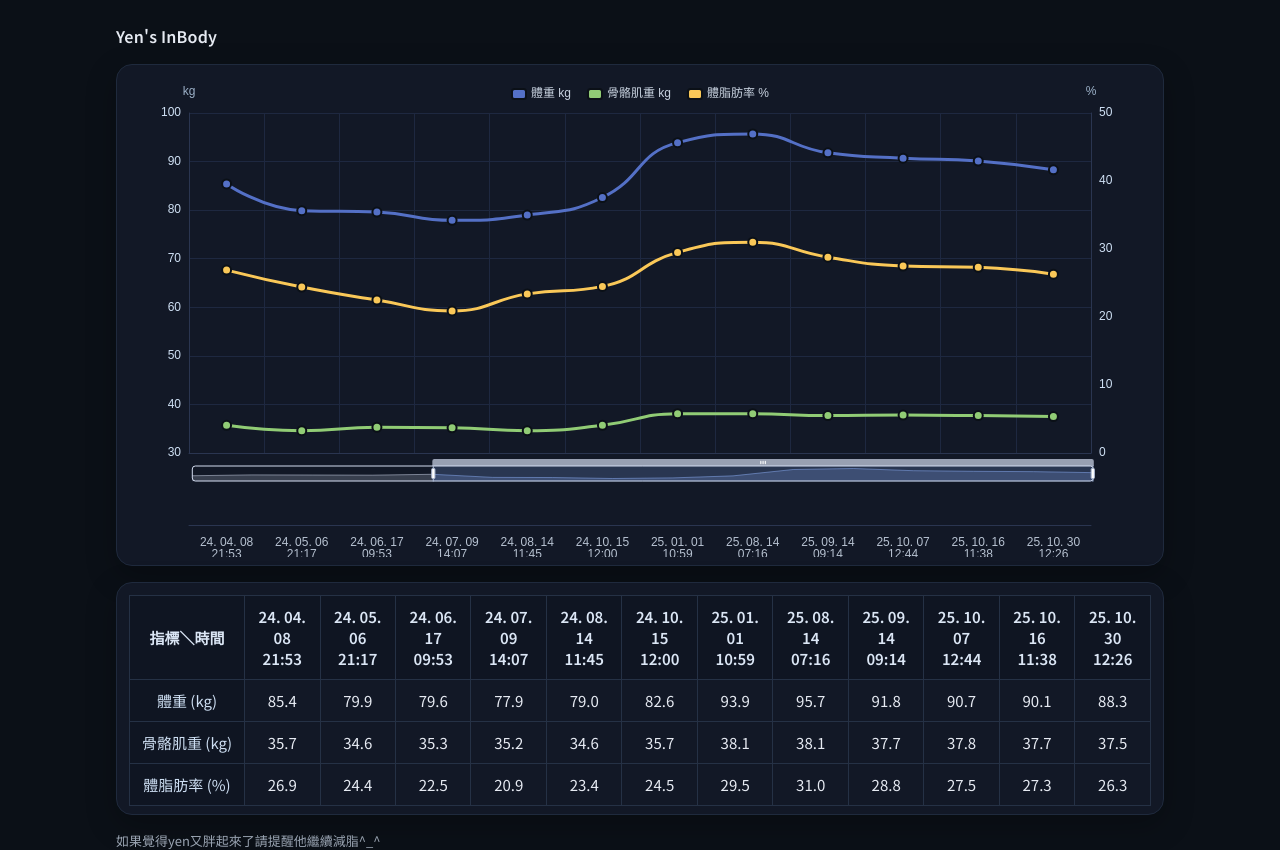
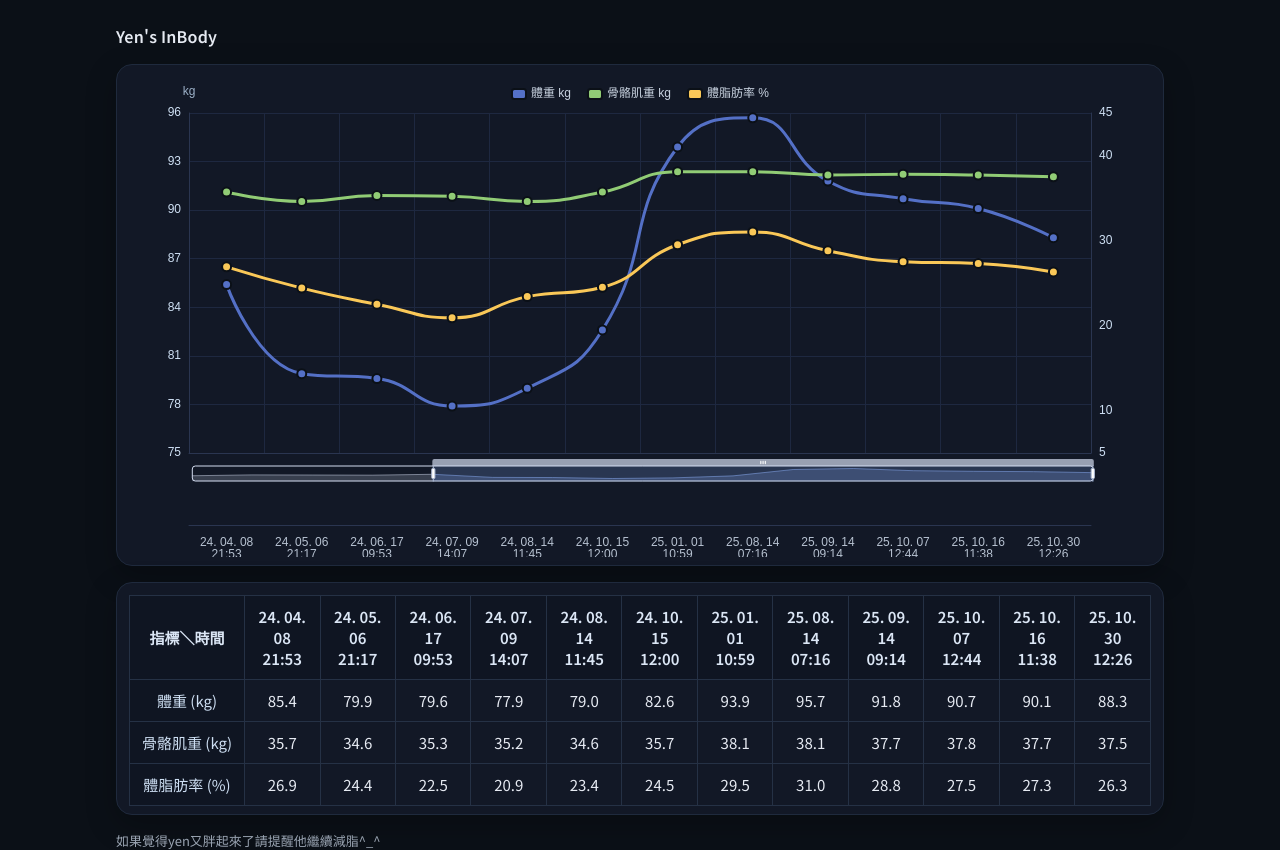
Before and after one commit to justhandsome1127/inbody-graph, a plain HTML site: page index.html in a window 1280 px wide. Drawn offline with nearby package versions, Linux system fonts and the light colour scheme.

Commit message:
muscle to right side yxisIndex, min = 5, max = 45

```diff
--- a/index.html
+++ b/index.html
@@ -282,13 +282,13 @@
           },
           {
             gridIndex: 0,
-            name: '%', position: 'right',
+            name: '', position: 'right',
             nameTextStyle: { color: '#9bb0c7' },
             axisLine: { show: true, lineStyle: { color: '#2a3550' } },
             axisTick: { show: false },
             splitLine: { show: false },
             axisLabel: { color: '#cfe0f4' },
-            min: 0, max: 50,
+            min: 5, max: 45,
             axisPointer: { label: { show: false } },
           },
           { gridIndex: 1, type: 'value', show: false, min: 0, max: 1 }
@@ -303,7 +303,7 @@
             data: S.weight,
           },
           {
-            name: '骨骼肌重 kg', type: 'line', xAxisIndex: 0, yAxisIndex: 0, smooth: true,
+            name: '骨骼肌重 kg', type: 'line', xAxisIndex: 0, yAxisIndex: 1, smooth: true,
             showSymbol: true, showAllSymbol: true, symbol: 'circle', symbolSize: 9,
             itemStyle: { borderWidth: 2, borderColor: '#0b1017' },
             lineStyle: { width: 3 },
```
